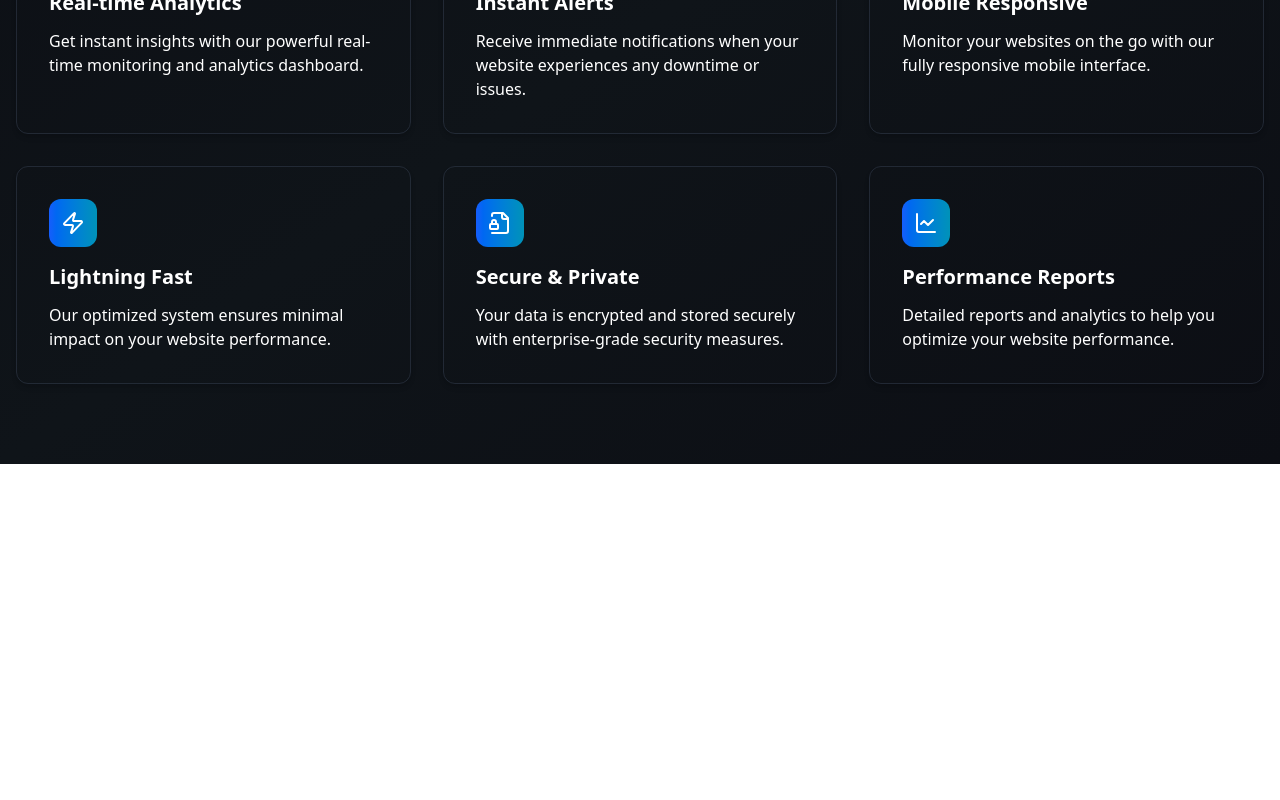
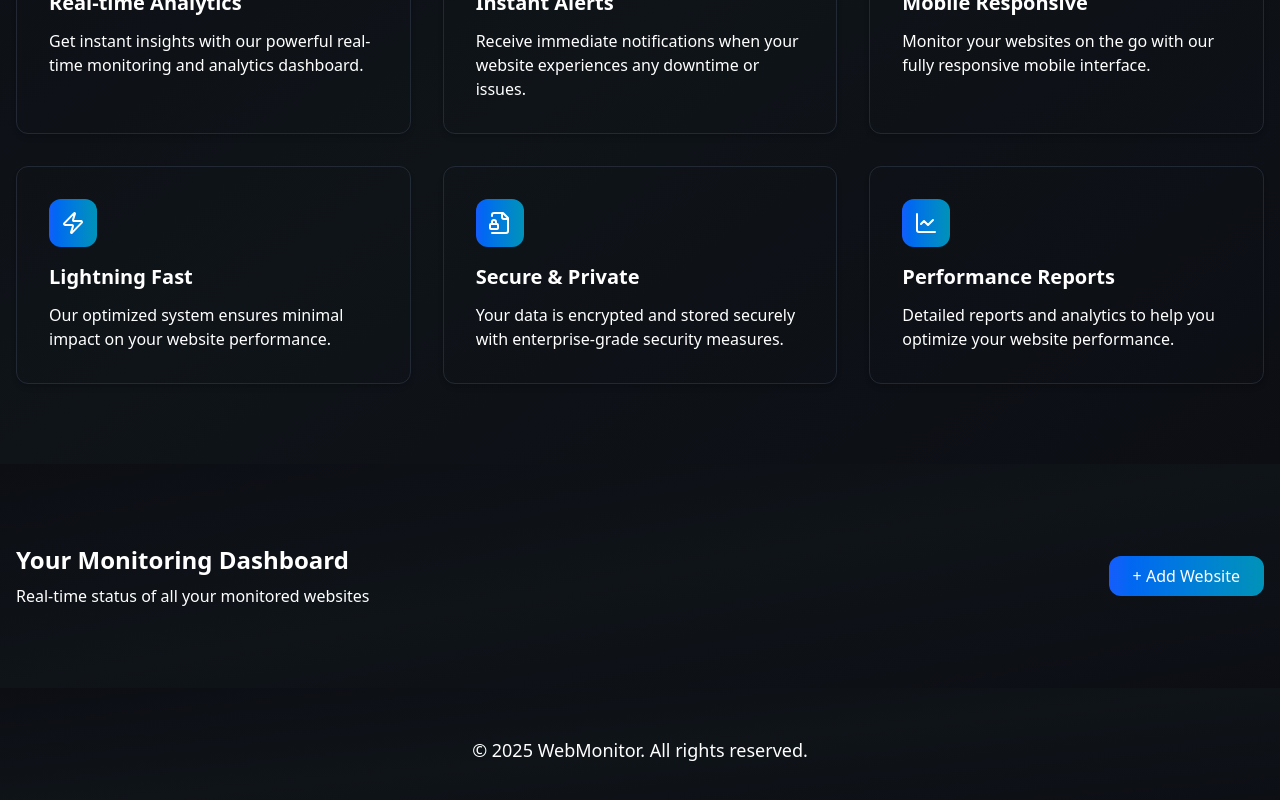
Before and after one commit to Dineshsoni02/WebmonitorV2, a React (Vite) app in the folder frontend/: page / in a window 1280 px wide. Shown: the part 1204-2004 px from the top of the page. Before the commit the page ends 1668 px from the top, so only its background shows below. Built offline with nearby package versions, Linux system fonts and the light colour scheme.

Commit message:
footer added

```diff
--- a/frontend/src/components/BodyComponent.jsx
+++ b/frontend/src/components/BodyComponent.jsx
@@ -328,12 +328,51 @@ const FeaturesSection = () => {
   );
 };
 
+const FooterSection = () => {
+  return (
+    <footer className="py-12 bg-gradient-to-br from-[#0c0e14] via-[#0f1419] to-[#0c0e14] text-white">
+      <div className="container mx-auto px-4">
+        <div className="text-center">
+          <p className="text-lg text-white max-w-2xl mx-auto">
+            © {new Date().getFullYear()} WebMonitor. All rights reserved.
+          </p>
+        </div>
+      </div>
+    </footer>
+  );
+};
+
+const DashboardSection = () => {
+  return (
+    <section
+      id="dashboard"
+      className="py-20 bg-gradient-to-br from-[#0c0e14] via-[#0f1419] to-[#0c0e14] text-white"
+    >
+      <div className="container mx-auto px-4 flex justify-between items-center max-w-7xl">
+        <div >
+          <h2 className="text-2xl font-bold text-white mb-2">
+            Your Monitoring Dashboard
+          </h2>
+          <p className="text-base text-white max-w-2xl">
+            Real-time status of all your monitored websites
+          </p>
+        </div>
+        <button className="bg-gradient-to-r from-blue-600 to-cyan-600 hover:from-blue-700 hover:to-cyan-700 text-white px-6 py-2 rounded-xl font-medium transition-all duration-300 transform hover:scale-105 hover:shadow-lg hover:shadow-cyan-500/25 focus:outline-none focus:ring-2 focus:ring-cyan-500/50">
+          + Add Website
+        </button>
+      </div>
+    </section>
+  );
+};
+
 export const BodyComponent = () => {
   return (
     <div>
       <NavigationBar />
       <HeaderTextComponent />
       <FeaturesSection />
+      <DashboardSection />
+      <FooterSection />
     </div>
   );
 };
```
